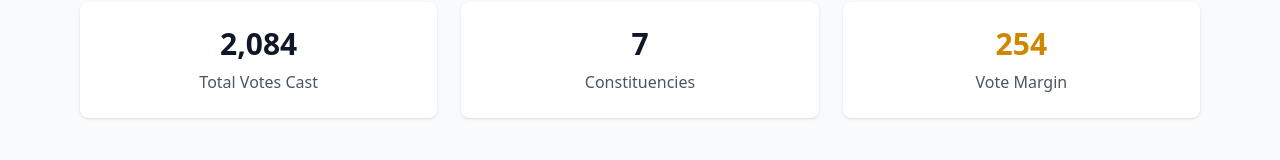
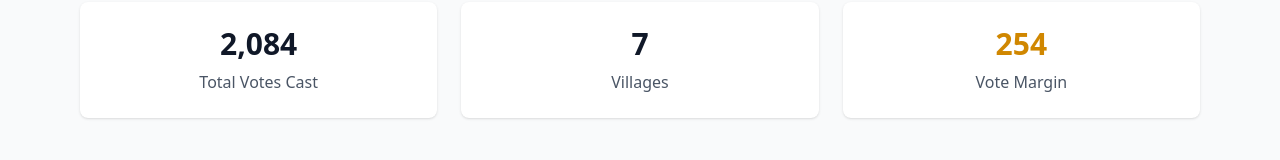
Before and after one commit to Iranks20/live-elections, a React (Vite) app: page / in a window 1280 px wide. Shown: the part 875-1035 px from the top of the page. Built offline with nearby package versions, Linux system fonts and the light colour scheme.

Commit message:
resolved

```diff
--- a/src/screens/ElectionResults.tsx
+++ b/src/screens/ElectionResults.tsx
@@ -221,7 +221,7 @@
             <div className="text-3xl font-bold text-gray-900 mb-2">
               {results.length}
             </div>
-            <div className="text-gray-600">Constituencies</div>
+            <div className="text-gray-600">Villages</div>
           </div>
           <div className="bg-white rounded-lg shadow p-6 text-center">
             <div className="text-3xl font-bold text-yellow-600 mb-2">
```
